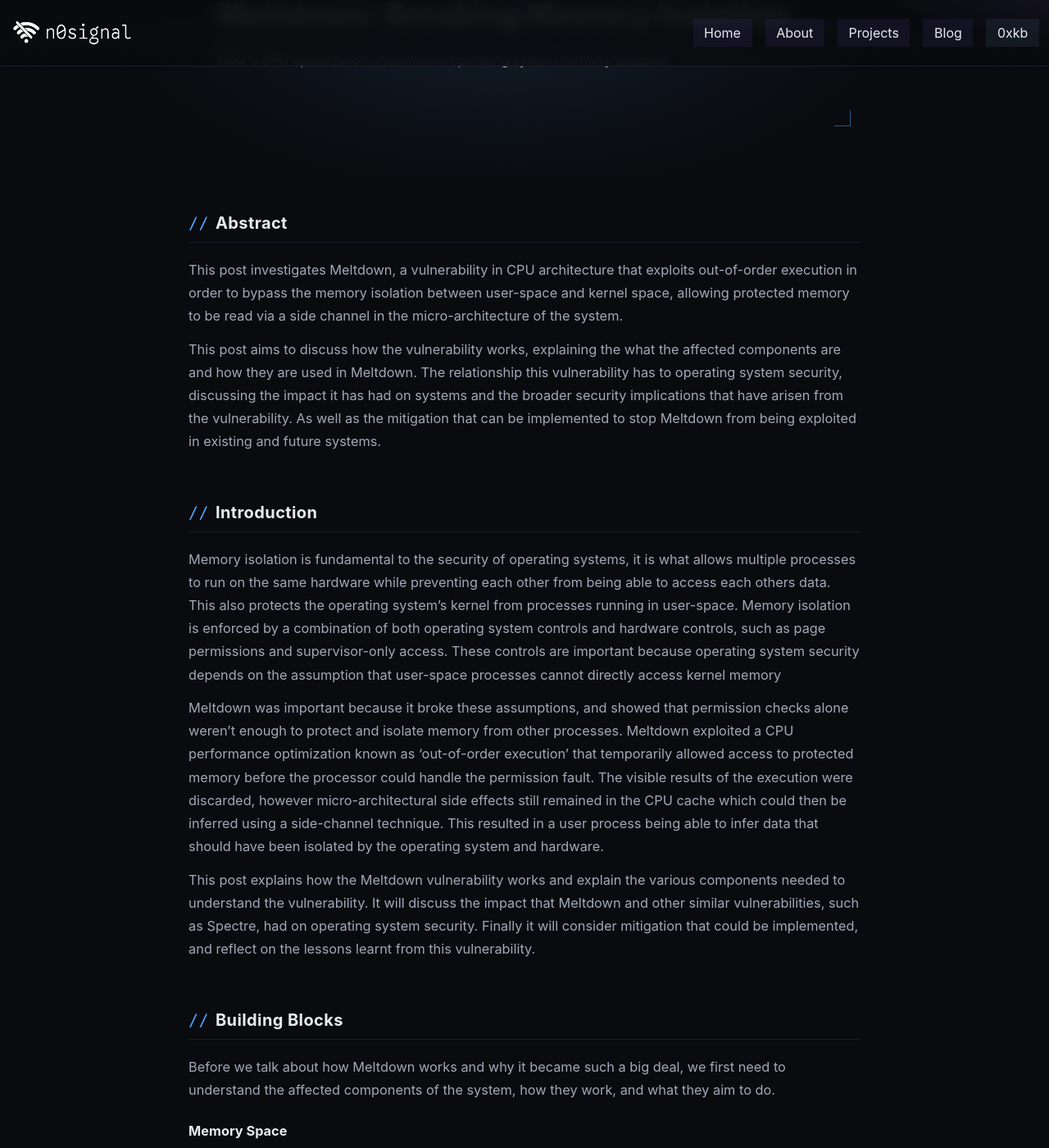
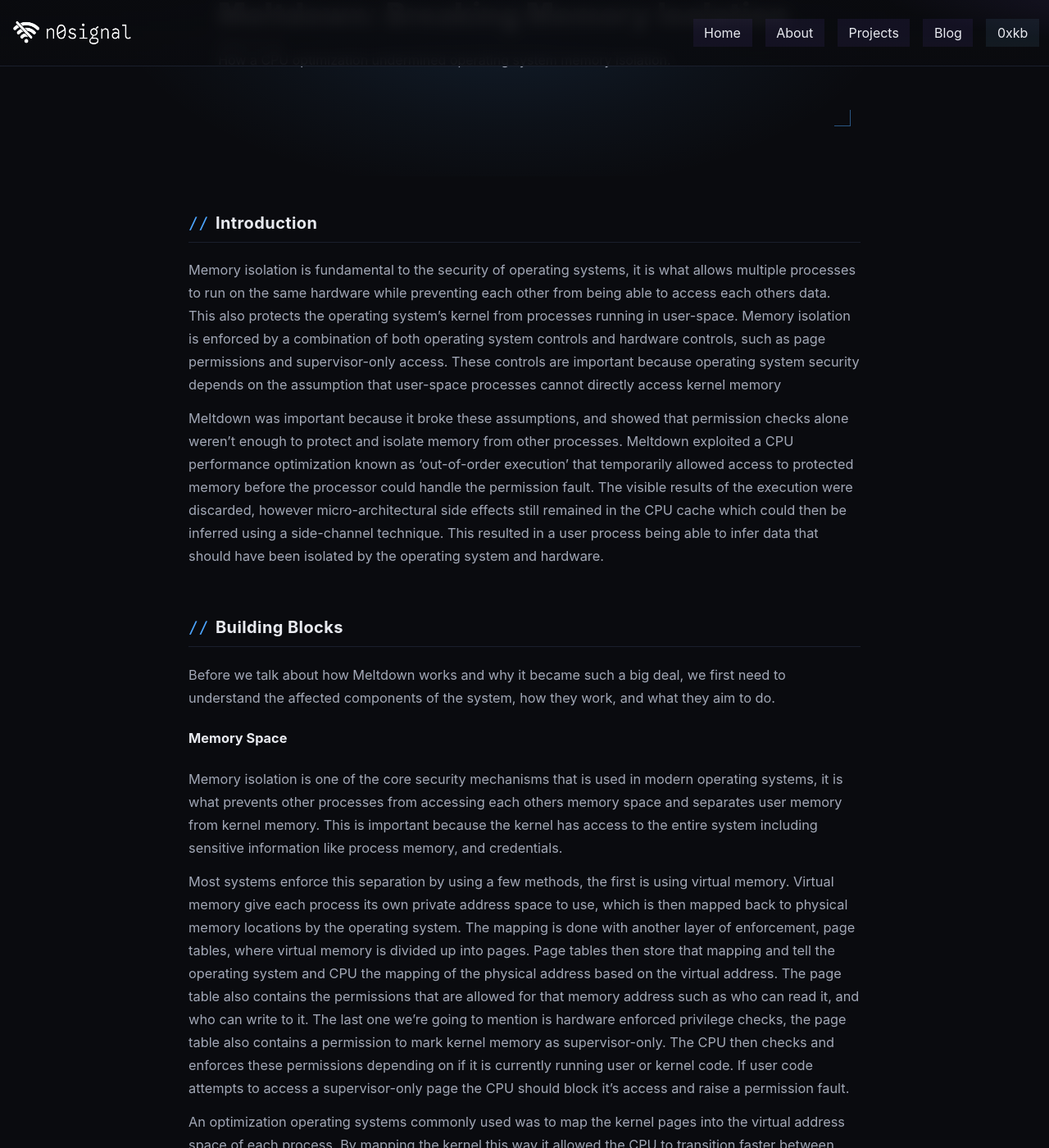
Before and after one commit to Kaninte/n0signal.dev, a Jekyll site: the page built from _posts/2026-07-03-meltdown.md, in a window 1280 px wide and 1400 px high, scrolled down 213 px. Shown: the whole window at 82% size. Built offline with Jekyll 4.4.1, drawn with Linux system fonts in a browser that asks for light colours.

Commit message:
vault backup: 2026-08-08 18:18:48

```diff
--- a/_posts/2026-07-03-meltdown.md
+++ b/_posts/2026-07-03-meltdown.md
@@ -10,17 +10,10 @@ tags:
   - meltdown
 color: blue
 ---
-## Abstract
-This post investigates Meltdown, a vulnerability in CPU architecture that exploits out-of-order execution in order to bypass the memory isolation between user-space and kernel space, allowing protected memory to be read via a side channel in the micro-architecture of the system.
-
-This post aims to discuss how the vulnerability works, explaining the what the affected components are and how they are used in Meltdown. The relationship this vulnerability has to operating system security, discussing the impact it has had on systems and the broader security implications that have arisen from the vulnerability. As well as the mitigation that can be implemented to stop Meltdown from being exploited in existing and future systems.
-
 ## Introduction
 Memory isolation is fundamental to the security of operating systems, it is what allows multiple processes to run on the same hardware while preventing each other from being able to access each others data. This also protects the operating system's kernel from processes running in user-space. Memory isolation is enforced by a combination of both operating system controls and hardware controls, such as page permissions and supervisor-only access. These controls are important because operating system security depends on the assumption that user-space processes cannot directly access kernel memory
 
 Meltdown was important because it broke these assumptions, and showed that permission checks alone weren't enough to protect and isolate memory from other processes. Meltdown exploited a CPU performance optimization known as 'out-of-order execution' that temporarily allowed access to protected memory before the processor could handle the permission fault. The visible results of the execution were discarded, however micro-architectural side effects still remained in the CPU cache which could then be inferred using a side-channel technique. This resulted in a user process being able to infer data that should have been isolated by the operating system and hardware.
-
-This post explains how the Meltdown vulnerability works and explain the various components needed to understand the vulnerability. It will discuss the impact that Meltdown and other similar vulnerabilities, such as Spectre, had on operating system security. Finally it will consider mitigation that could be implemented, and reflect on the lessons learnt from this vulnerability.
 
 ## Building Blocks
 Before we talk about how Meltdown works and why it became such a big deal, we first need to understand the affected components of the system, how they work, and what they aim to do.
```
